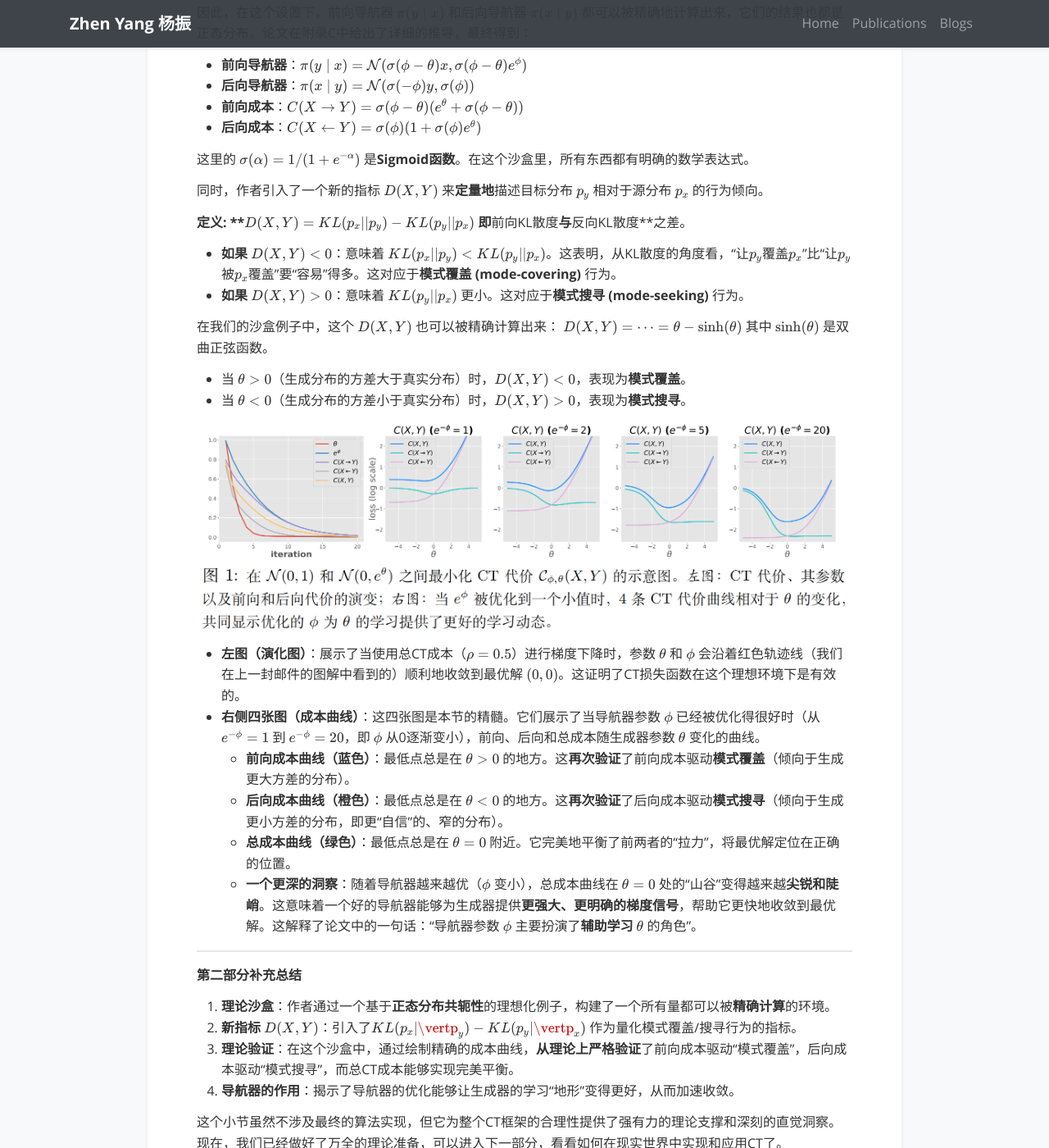
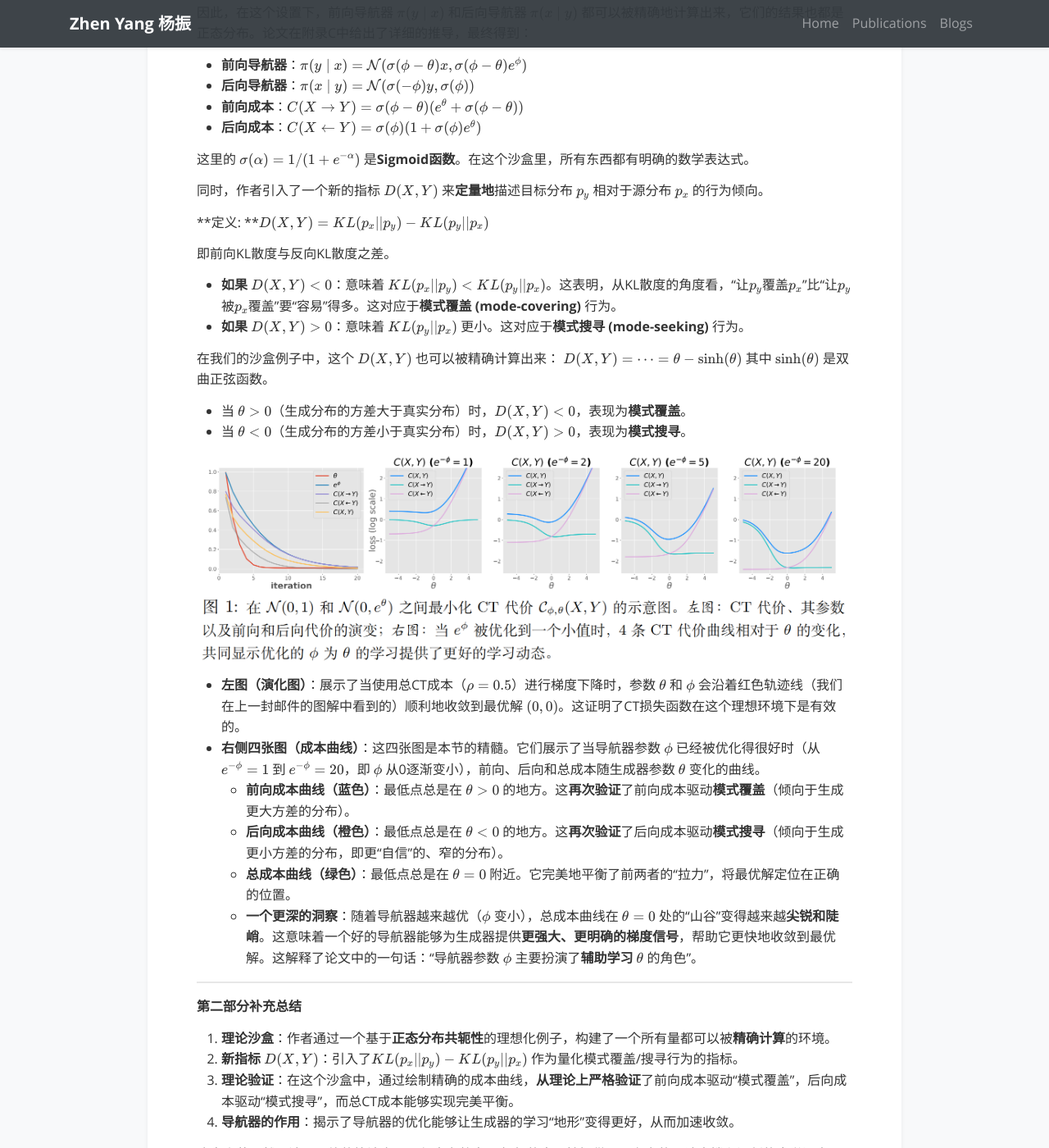
Before and after one commit to MichaelYeung2004/michaelyeung2004.github.io, a Jekyll site: the page built from _blogs/2026-01-20-CT2.md, in a window 1280 px wide and 1400 px high, scrolled down 3276 px. Shown: the whole window at 82% size. Built offline with Jekyll 4.4.1, drawn with Linux system fonts in a browser that asks for light colours; nearby versions of some CDN libraries; a style sheet for code colours, icons or effects is not loaded.

```diff
--- a/_blogs/2026-01-20-CT2.md
+++ b/_blogs/2026-01-20-CT2.md
@@ -126,7 +126,8 @@ $$ \pi(y\mid x) \propto \underbrace{p_y(y)}_{\text{先验}} \times \underbrace{e
 同时，作者引入了一个新的指标 $D(X, Y)$ 来**定量地**描述目标分布 $p_y$ 相对于源分布 $p_x$ 的行为倾向。
 
 **定义: **$$ D(X, Y) = KL(p_x \vert \vert p_y) - KL(p_y \vert \vert p_x) $$
-即**前向KL散度**与**反向KL散度**之差。
+
+即前向KL散度与反向KL散度之差。
 
 *   **如果 $D(X, Y) < 0$**：意味着 $KL(p_x \vert \vert p_y) < KL(p_y \vert \vert p_x)$。这表明，从KL散度的角度看，“让$p_y$覆盖$p_x$”比“让$p_y$被$p_x$覆盖”要“容易”得多。这对应于**模式覆盖 (mode-covering)** 行为。
 *   **如果 $D(X, Y) > 0$**：意味着 $KL(p_y \vert \vert p_x)$ 更小。这对应于**模式搜寻 (mode-seeking)** 行为。
@@ -151,7 +152,7 @@ $$ D(X, Y) = \dots = \theta - \sinh(\theta)$$
 **第二部分补充总结**
 
 1.  **理论沙盒**：作者通过一个基于**正态分布共轭性**的理想化例子，构建了一个所有量都可以被**精确计算**的环境。
-2.  **新指标 $D(X,Y)$**：引入了$KL(p_x\vert \vertp_y) - KL(p_y\vert \vertp_x)$ 作为量化模式覆盖/搜寻行为的指标。
+2.  **新指标 $D(X,Y)$**：引入了$KL(p_x\vert \vert p_y) - KL(p_y\vert \vert p_x)$ 作为量化模式覆盖/搜寻行为的指标。
 3.  **理论验证**：在这个沙盒中，通过绘制精确的成本曲线，**从理论上严格验证**了前向成本驱动“模式覆盖”，后向成本驱动“模式搜寻”，而总CT成本能够实现完美平衡。
 4.  **导航器的作用**：揭示了导航器的优化能够让生成器的学习“地形”变得更好，从而加速收敛。
 
```
